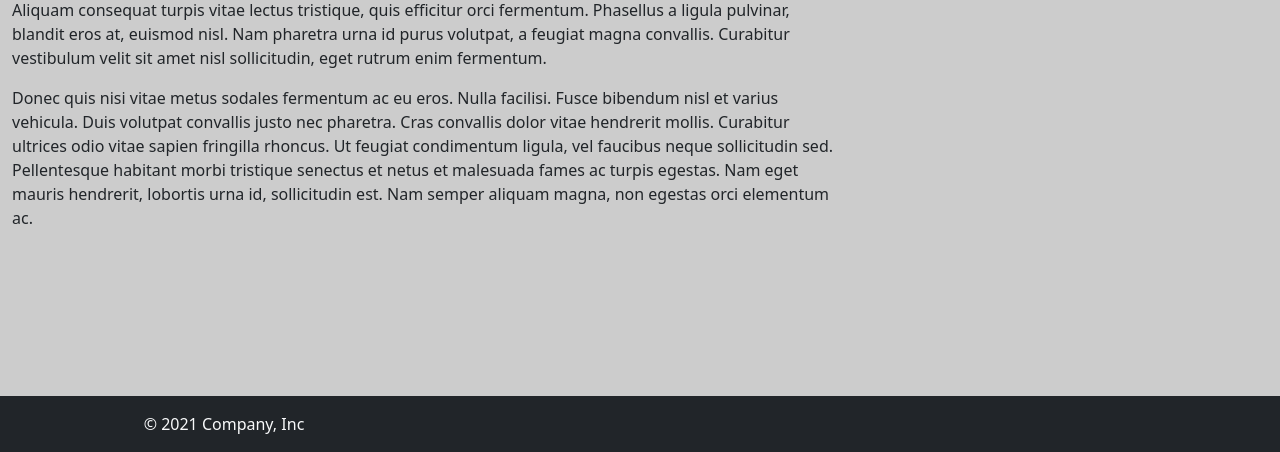
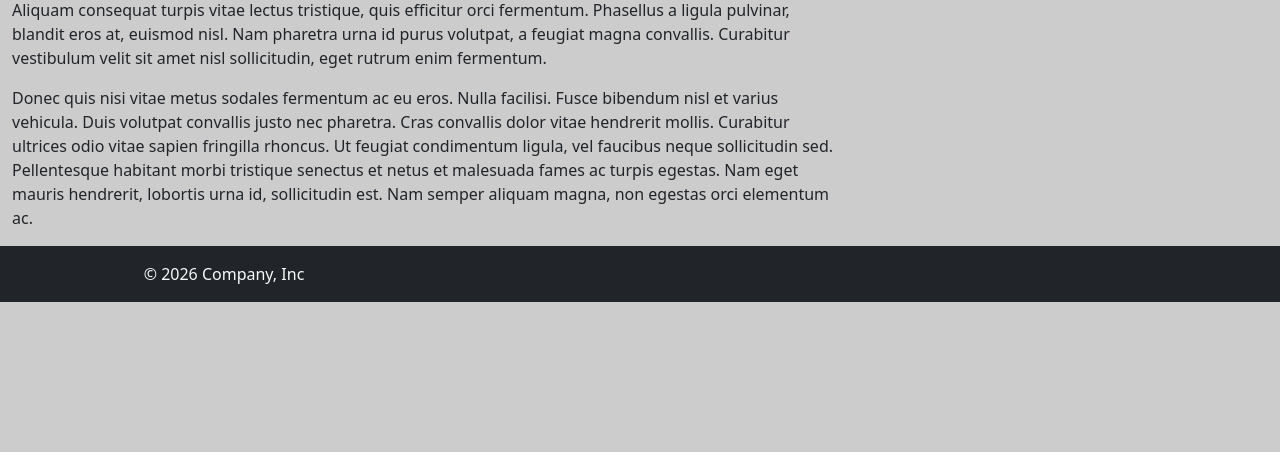
Before and after one commit to Sivaponnuvel/Django_Learning, a Django app: page /post/1 in a window 1280 px wide. Shown: the part 348-800 px from the top of the page. Run offline with Django 5.2, Linux system fonts and the light colour scheme; some libraries are stand-ins or nearby versions.

Commit message:
Create reusable layout and post templates

```diff
--- /dev/null
+++ b/myapp/blog/templates/blog/base.html
@@ -0,0 +1,40 @@
+{% load static %}
+
+<!DOCTYPE html>
+<html lang="en">
+<head>
+    <meta charset="UTF-8">
+    <meta name="viewport" content="width=device-width, initial-scale=1.0">
+    <title>Document</title>
+    <link href="https://cdn.jsdelivr.net/npm/bootstrap@5.3.3/dist/css/bootstrap.min.css" rel="stylesheet" integrity="sha384-QWTKZyjpPEjISv5WaRU9OFeRpok6YctnYmDr5pNlyT2bRjXh0JMhjY6hW+ALEwIH" crossorigin="anonymous">
+    <link rel="stylesheet" href="{% static 'blog/style.css' %}">
+    <link rel="stylesheet" href="https://cdn.jsdelivr.net/npm/bootstrap-icons@1.3.0/font/bootstrap-icons.css">
+</head>
+<body >
+    <header class="p-3 bg-dark text-white">
+        <div class="row">
+            <div class="col">
+                <h3>Blog</h3>
+            </div>
+            <div class="col">
+                <div class="d-flex justify-content-center gap-3">
+                    <a class="text-light text-decoration-none" href="">Home</a>
+                    <a class="text-light text-decoration-none" href="">About</a>
+                    <a class="text-light text-decoration-none" href="">Contact</a>
+                </div>
+            </div>
+        </div>
+    </header>
+
+    <!-- Dynamic content -->
+     {% block content %} {% endblock  %}
+
+
+    <footer class="bg-dark text-light p-3">
+        <div class="col-4 d-flex justify-content-center align-items-center">
+          <span class="text-light">© 2026 Company, Inc</span>
+        </div>
+    </footer>
+    <script src="https://cdn.jsdelivr.net/npm/bootstrap@5.3.3/dist/js/bootstrap.bundle.min.js" integrity="sha384-YvpcrYf0tY3lHB60NNkmXc5s9fDVZLESaAA55NDzOxhy9GkcIdslK1eN7N6jIeHz" crossorigin="anonymous"></script>
+</body>
+</html>
--- a/myapp/blog/templates/blog/detail.html
+++ b/myapp/blog/templates/blog/detail.html
@@ -1,29 +1,6 @@
-{% load static %}
+{% extends "blog/base.html" %}
 
-<!DOCTYPE html>
-<html lang="en">
-<head>
-    <meta charset="UTF-8">
-    <meta name="viewport" content="width=device-width, initial-scale=1.0">
-    <title>Document</title>
-    <link href="https://cdn.jsdelivr.net/npm/bootstrap@5.3.3/dist/css/bootstrap.min.css" rel="stylesheet" integrity="sha384-QWTKZyjpPEjISv5WaRU9OFeRpok6YctnYmDr5pNlyT2bRjXh0JMhjY6hW+ALEwIH" crossorigin="anonymous">
-    <link rel="stylesheet" href={% static "blog/style.css" %}>
-</head>
-<body >
-    <header class="p-3 bg-dark text-white">
-        <div class="row">
-            <div class="col">
-               <a class="text-decoration-none text-light" href="./index.html"><h3>Blog</h3></a>
-            </div>
-            <div class="col">
-                <div class="d-flex justify-content-center gap-3">
-                    <a class="text-light text-decoration-none" href="">Home</a>
-                    <a class="text-light text-decoration-none" href="">About</a>
-                    <a class="text-light text-decoration-none" href="">Contact</a>
-                </div>
-            </div>
-        </div>
-    </header>
+{% block content %}
     <div class="container-fluid ">
 
         <div class="row">
@@ -49,11 +26,4 @@
             </div>
         </div>
     </div>
-    <footer class="bg-dark text-light p-3 fixed-bottom">
-        <div class="col-4 d-flex justify-content-center align-items-center">
-          <span class="text-light">© 2021 Company, Inc</span>
-        </div>
-    </footer>
-    <script src="https://cdn.jsdelivr.net/npm/bootstrap@5.3.3/dist/js/bootstrap.bundle.min.js" integrity="sha384-YvpcrYf0tY3lHB60NNkmXc5s9fDVZLESaAA55NDzOxhy9GkcIdslK1eN7N6jIeHz" crossorigin="anonymous"></script>
-</body>
-</html>
+{% endblock %}
```
Also changed, not shown: myapp/blog/templates/blog/index.html (+3 -34 lines).
